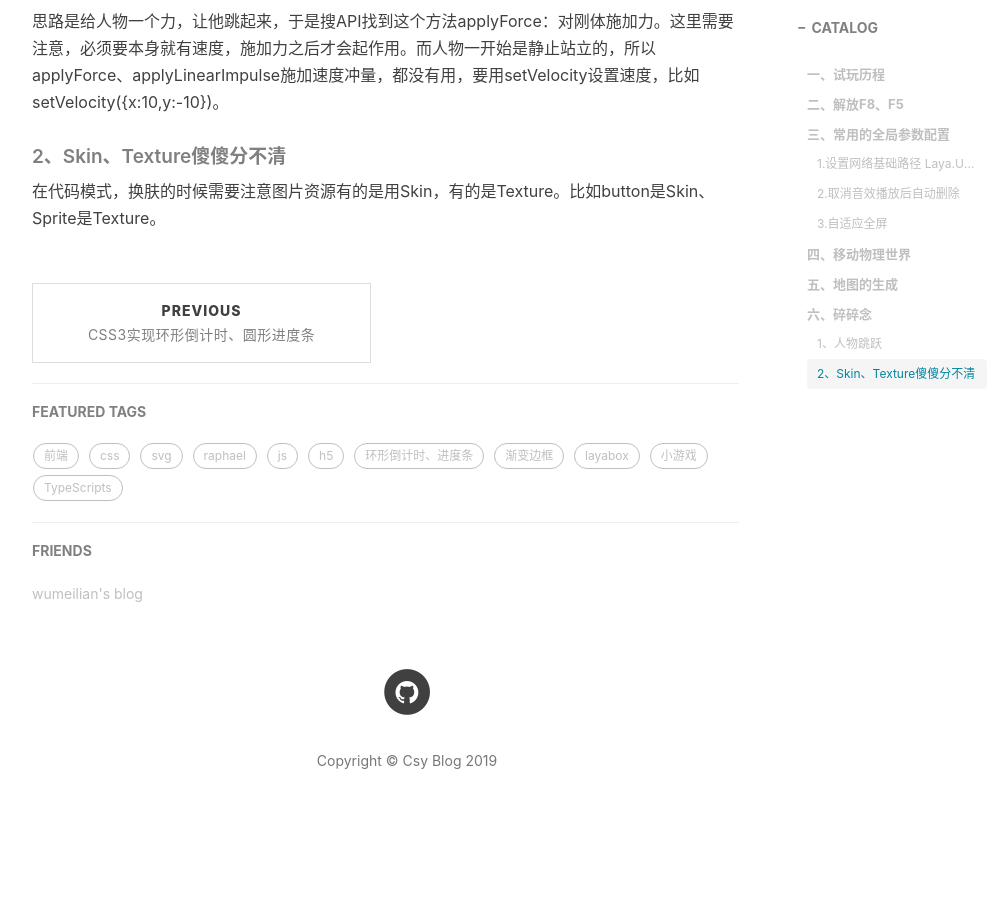
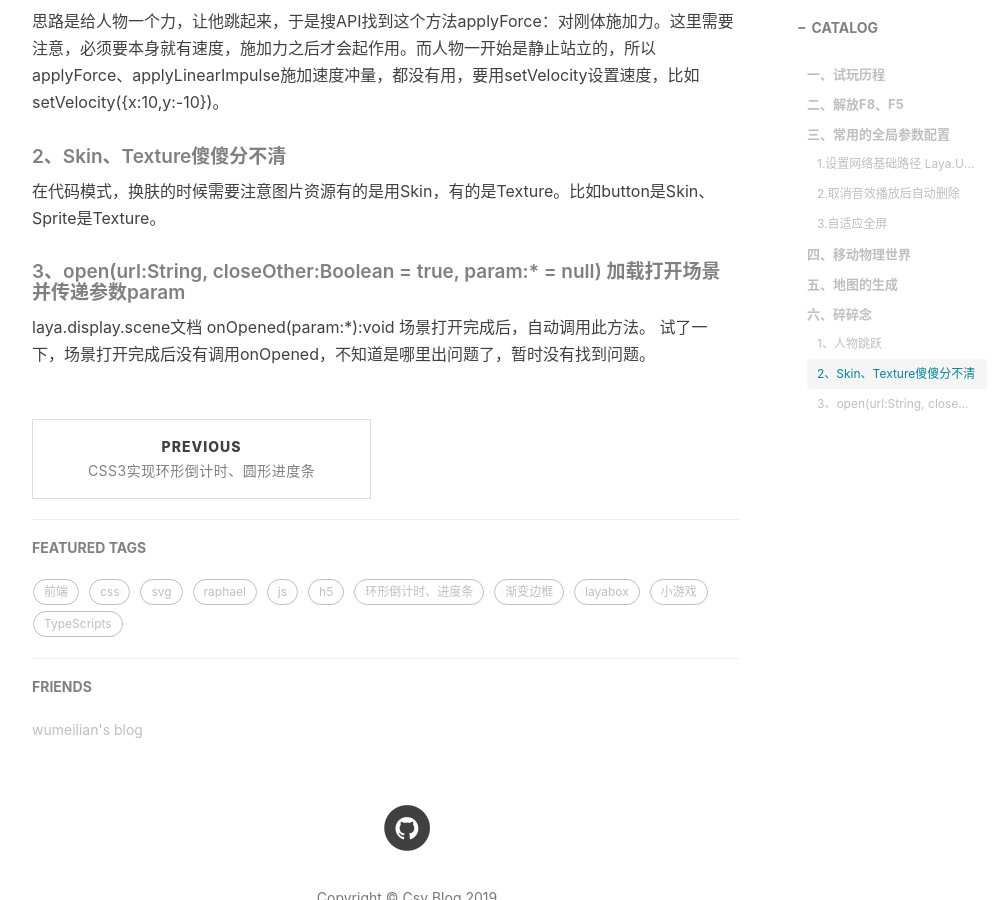
Before and after one commit to IdeaEcho/IdeaEcho.github.io, a Jekyll site: the page built from _posts/2019-3-13-layabox.md, in a window 1280 px wide and 900 px high, scrolled down 5347 px. Shown: the whole window, without its empty margins (233-1238 px from the left). Built offline with Jekyll 4.4.1, drawn with Linux system fonts in a browser that asks for light colours; nearby versions of some CDN libraries; emoji names are drawn with the system emoji font; comment, search, counter and statistics services are not loaded; before the commit the page ends 6185 px from its top, so only the background shows below that.

Commit message:
fix:layabox

```diff
--- a/_posts/2019-3-13-layabox.md
+++ b/_posts/2019-3-13-layabox.md
@@ -106,3 +106,7 @@ applyForce、applyLinearImpulse施加速度冲量，都没有用，要用setVelo
 
 ##### 2、Skin、Texture傻傻分不清
 在代码模式，换肤的时候需要注意图片资源有的是用Skin，有的是Texture。比如button是Skin、Sprite是Texture。
+
+##### 3、open(url:String, closeOther:Boolean = true, param:* = null) 加载打开场景并传递参数param
+laya.display.scene文档 onOpened(param:*):void 场景打开完成后，自动调用此方法。
+试了一下，场景打开完成后没有调用onOpened，不知道是哪里出问题了，暂时没有找到问题。
```
Also changed, not shown: img/layabox/physics.png (deleted).
